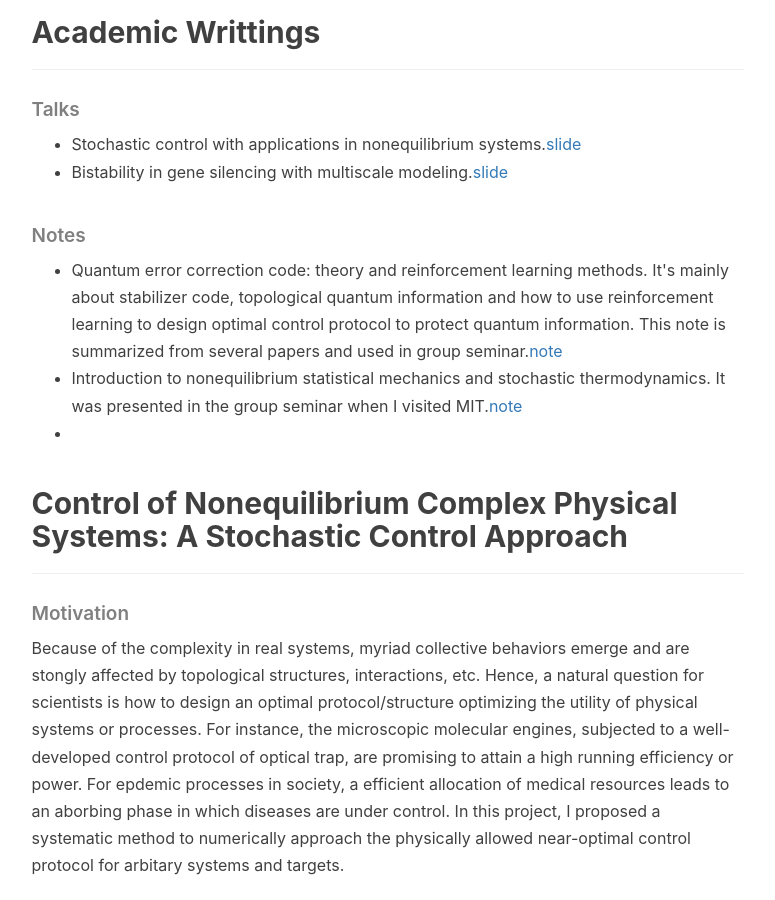
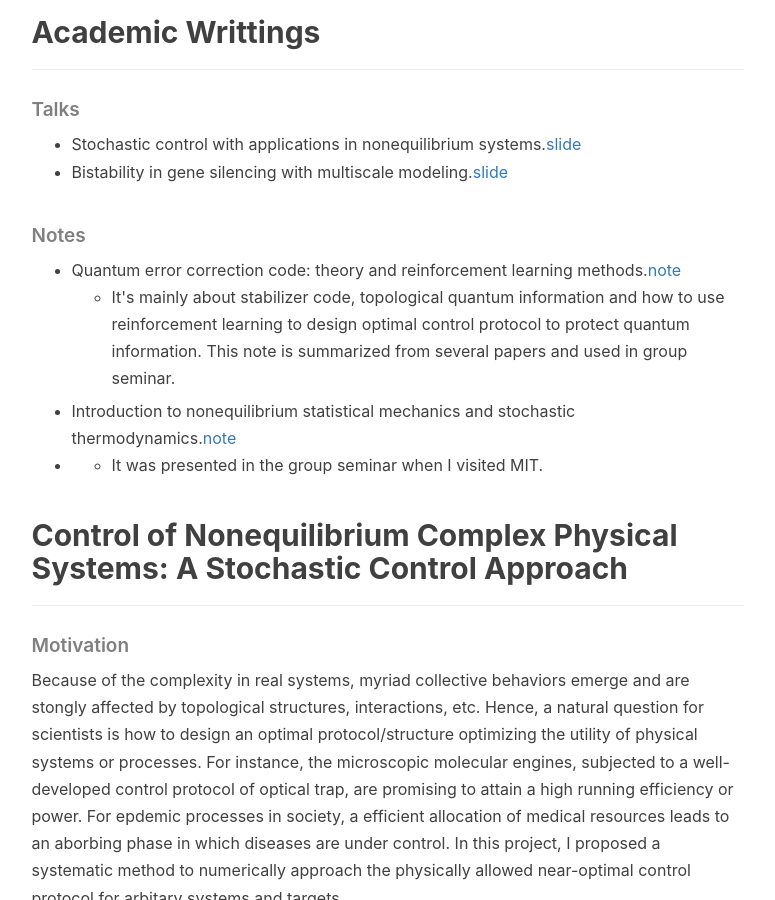
Before and after one commit to dongylaq/dongylaq.github.io, a Jekyll site: the page built from research.html, in a window 1280 px wide and 900 px high, scrolled down 1558 px. Shown: the whole window, without its empty margins (136-911 px from the left). Built offline with Jekyll 4.4.1, drawn with Linux system fonts in a browser that asks for light colours; nearby versions of some CDN libraries; formulas are drawn with MathJax 3; comment, search, counter and statistics services are not loaded.

Commit message:
Update research.html

```diff
--- a/research.html
+++ b/research.html
@@ -61,8 +61,14 @@ header-img: "img/pic2.jpeg"
         </ul>
     <h5>Notes</h5>
     <ul>
-        <li>Quantum error correction code: theory and reinforcement learning methods. It's mainly about stabilizer code, topological quantum information and how to use reinforcement learning to design optimal control protocol to protect quantum information. This note is summarized from several papers and used in group seminar.<a href="note-qecc.pdf">note</a></li>
-        <li>Introduction to nonequilibrium statistical mechanics and stochastic thermodynamics. It was presented in the group seminar when I visited MIT.<a href="/files/note-noneqstat.pdf">note</a><li>
+        <li>Quantum error correction code: theory and reinforcement learning methods.<a href="note-qecc.pdf">note</a></li>
+        <ul>
+            <li>It's mainly about stabilizer code, topological quantum information and how to use reinforcement learning to design optimal control protocol to protect quantum information. This note is summarized from several papers and used in group seminar.</li>
+        </ul>
+        <li>Introduction to nonequilibrium statistical mechanics and stochastic thermodynamics.<a href="/files/note-noneqstat.pdf">note</a><li>
+        <ul>
+            <li>It was presented in the group seminar when I visited MIT.</li>
+        </ul>
     </ul>
 
 </div>
```
